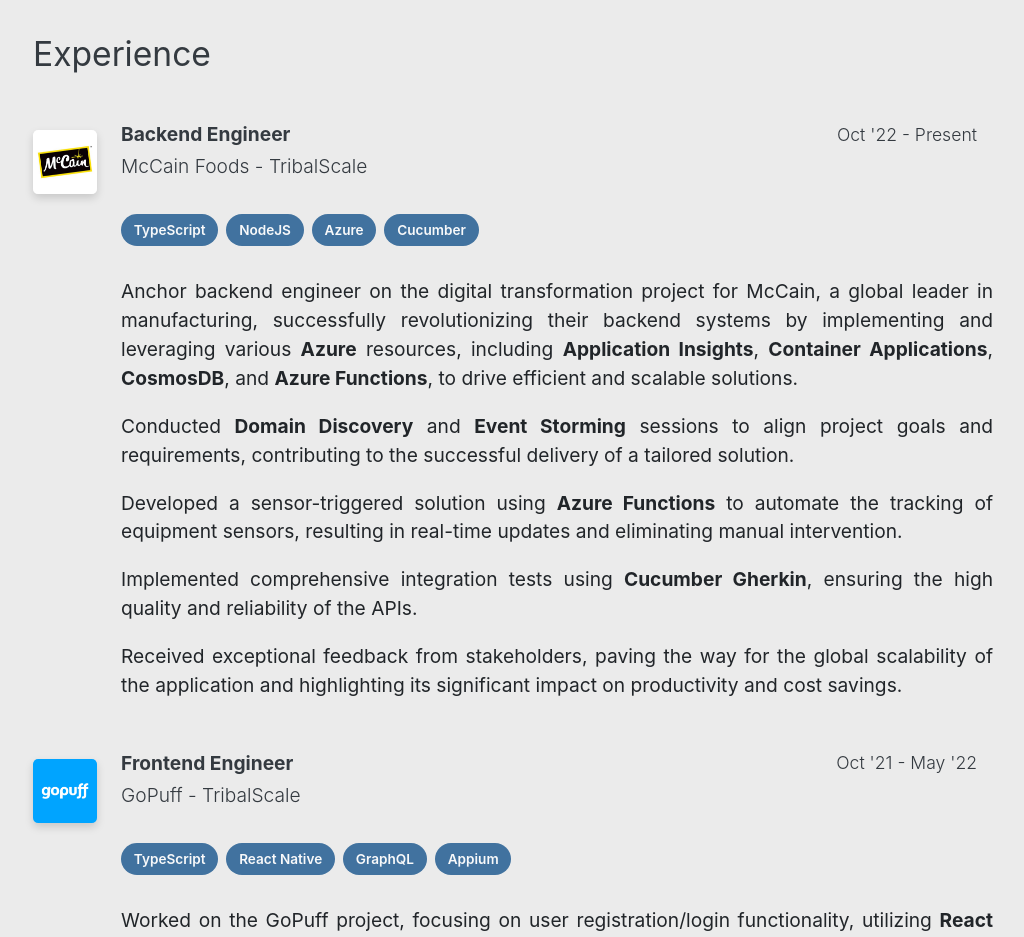
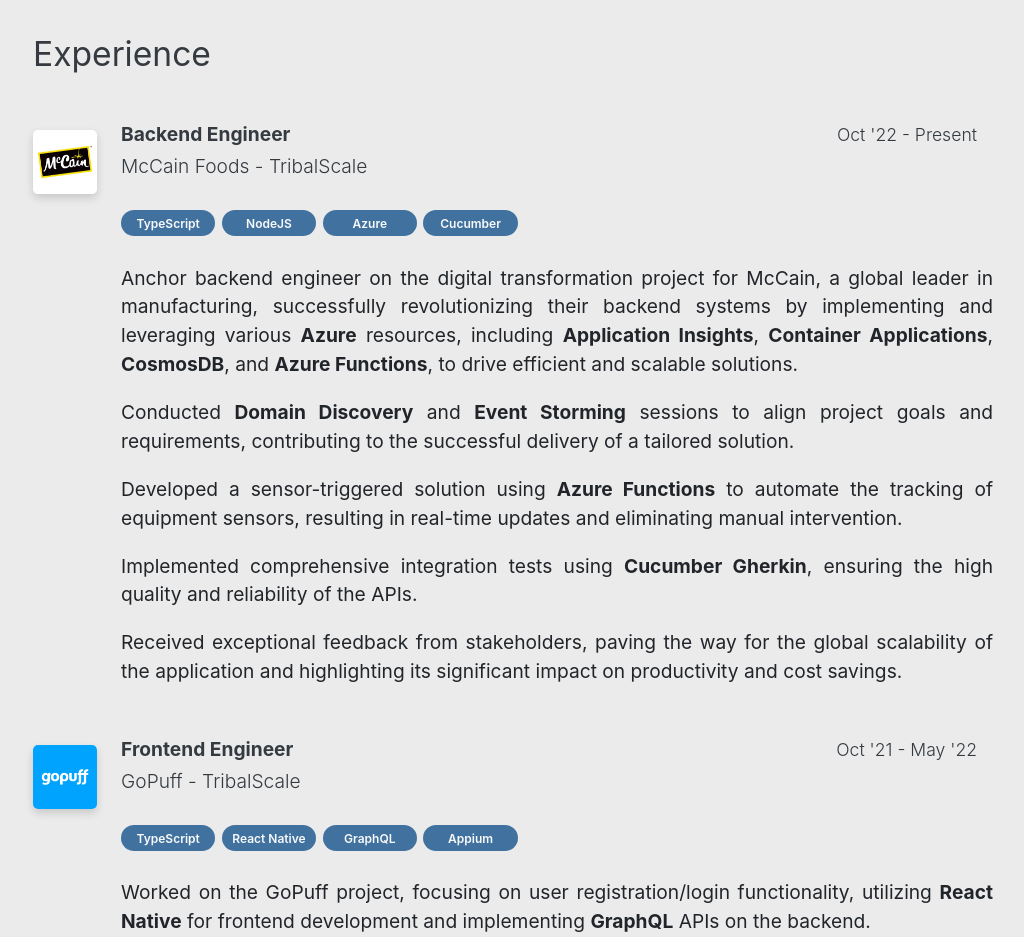
Before and after one commit to danpops/danpops-portfolio-2, a React (Create React App) app: page / in a window 1280 px wide. Shown: the part 1860-2797 px from the top of the page, without its empty margins (127-1151 px from the left). Built offline with nearby package versions, Linux system fonts and the light colour scheme.

Commit message:
refactor (experience): tech pills

```diff
--- a/src/components/ExperienceCard/styles.ts
+++ b/src/components/ExperienceCard/styles.ts
@@ -20,13 +20,13 @@
     'technology technology'
     'content    content';
   grid-template-columns: 4rem 1fr;
-  grid-template-rows: repeat(minmax(0, 6rem));
+  grid-template-rows: repeat(minmax(0, 4rem));
   row-gap: 1rem;
   justify-content: flex-start;
   color: ${(props: IColor) => props.color};
   column-gap: 0.1rem;
   @media ${devices.lg} {
-    row-gap: 0.75rem;
+    row-gap: 0.5rem;
     column-gap: 1.5rem;
     grid-template-areas:
       'logo header'
@@ -125,23 +125,32 @@
 export const TechnologyContainer = styled.div`
   display: grid;
   grid-area: technology;
-  grid-auto-flow: column;
+  grid-template-columns: repeat(4, minmax(0, 4.4rem));
+  row-gap: 0.5rem;
+  grid-auto-rows: auto;
   align-items: center;
-  justify-self: start;
+  justify-content: start;
   column-gap: 0.5rem;
+  @media ${devices.md} {
+    grid-template-columns: repeat(4, minmax(0, 5.3rem));
+  }
+  @media ${devices.lg} {
+    column-gap: 1rem;
+  }
 `
 export const TechnologyPill = styled.div`
-  padding: 0.35rem 0.6rem;
-  font-size: 0.7rem;
+  padding: 0.35rem 0;
+  font-size: 0.6rem;
   border-radius: 1.8rem;
   font-weight: 600;
   white-space: nowrap;
   align-items: center;
-  justify-self: start;
+  text-align: center;
+  width: 100%;
   ${(props: IThemeStyle) => pillColor(props)}
   @media ${devices.lg} {
-    font-size: 0.85rem;
-    padding: 0.5rem 0.8rem;
+    font-size: 0.75rem;
+    padding: 0.35rem 0.3rem;
   }
 `
 export const ImageContainer = styled.div`
```
